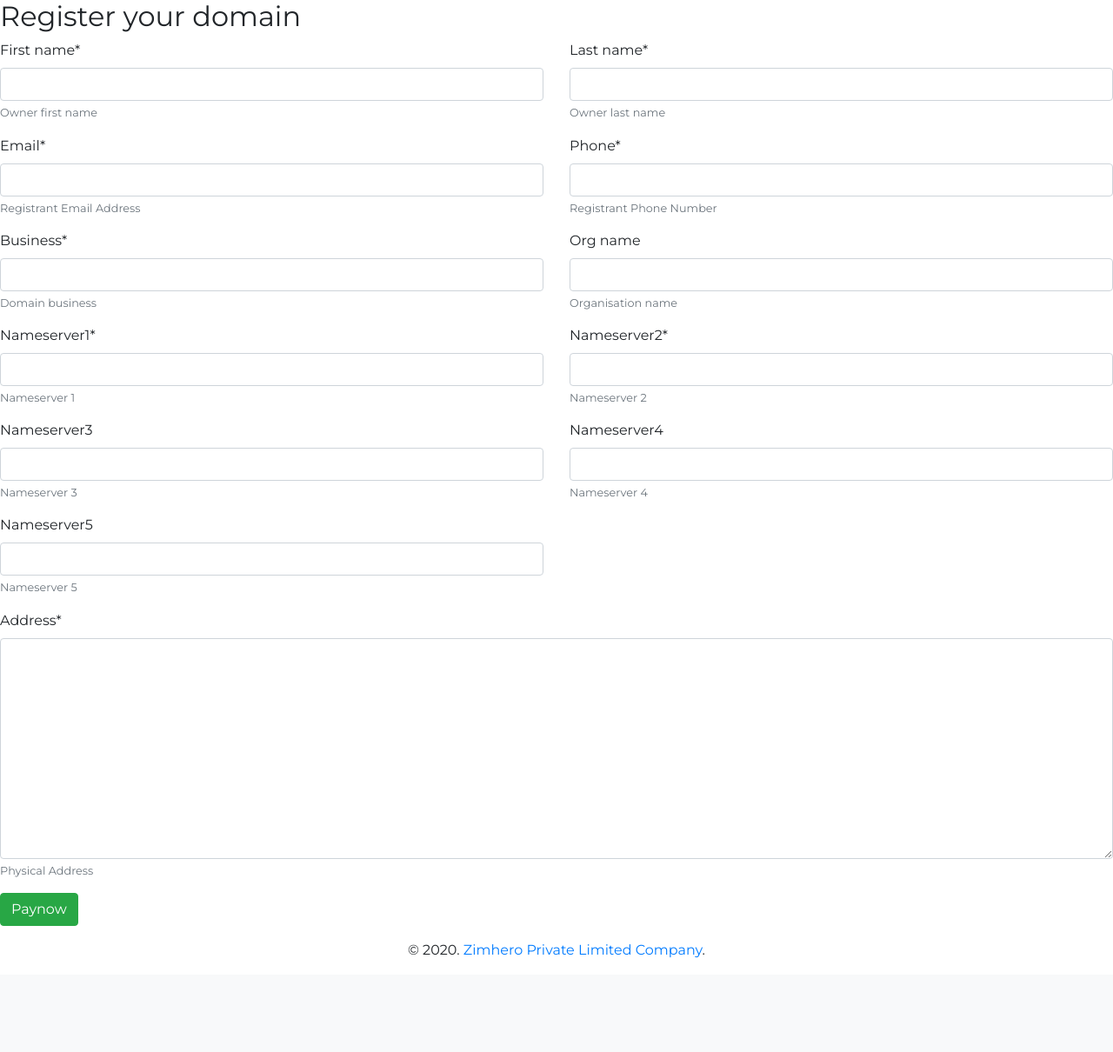
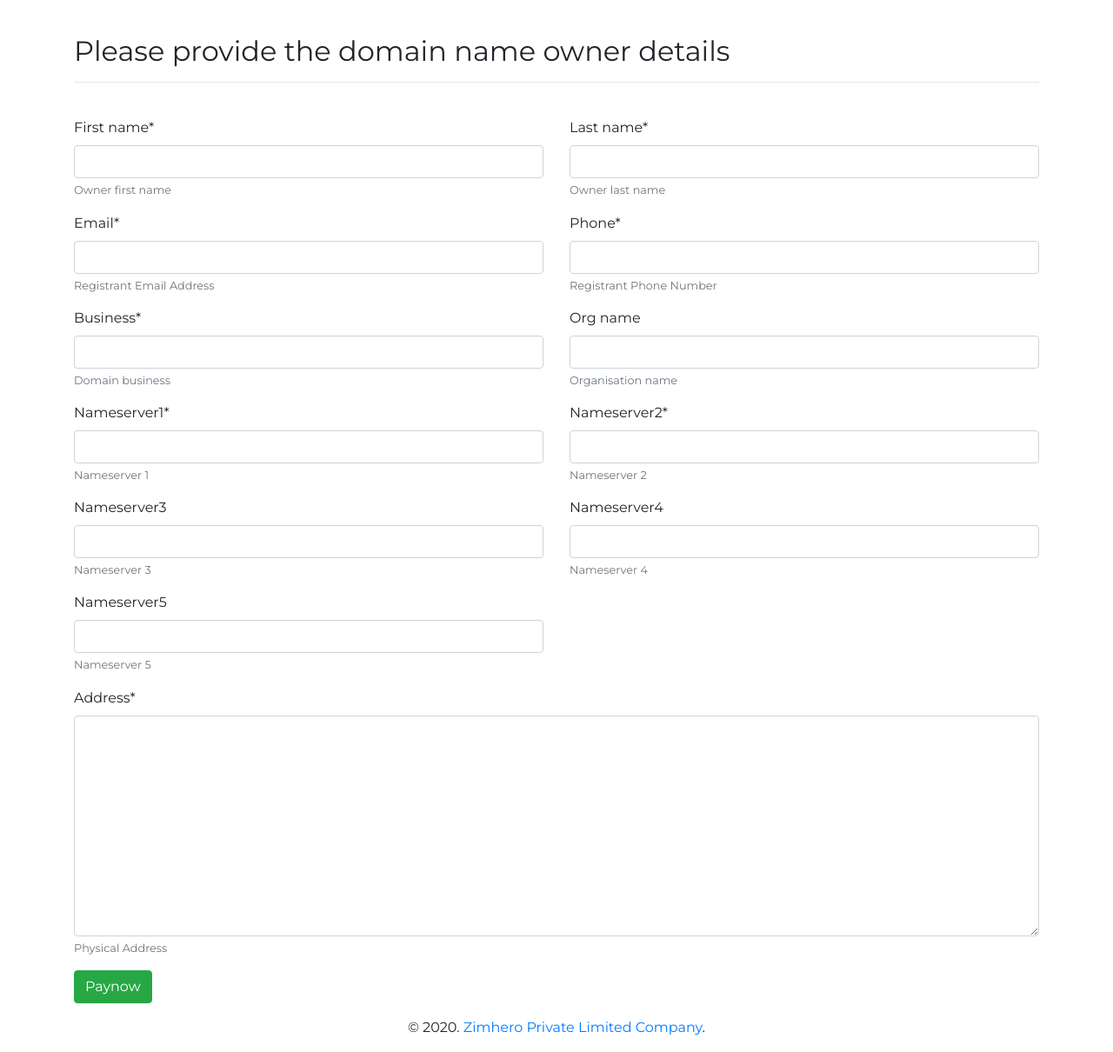
Before and after one commit to theonga/domains, a Django app: page /register/1/ in a window 1280 px wide. Shown: the part 56-1266 px from the top of the page at 87% size. Before the commit the page ends 1158 px from the top, so only its background shows below. Run offline with Django 3.2, Linux system fonts and the light colour scheme; a user stored in the database is signed in; some libraries are stand-ins or nearby versions.

Commit message:
ch7-titles-meta

```diff
--- a/main/models.py
+++ b/main/models.py
@@ -52,7 +52,7 @@ class Domain(models.Model):
         subject = "Domain Registration"
         full_message = "Nameserver: <br> Domain name: {}, <br> Nameserver 1: {}, <br> Nameserver 2: {}, <br> Nameserver 3: {}, <br> Nameserver 4: {}, <br> Nameserver 5: {}".format(self.name, self.nameserver1, self.nameserver2, self.nameserver3, self.nameserver4, self.nameserver5)
         try:
-            send_mail(subject, full_message, sender, ['clouditate@gmail.com'])
+            send_mail(subject, full_message, sender, ['brandonsimango2@gmail.com'])
         except BadHeaderError:
                 return HttpResponse('Email not valid')
         return redirect('dashboard')
--- a/main/views.py
+++ b/main/views.py
@@ -47,7 +47,7 @@ def Contact(request):
             message = form.cleaned_data['message']
             content = "Phone: {} \n Message: {}".format(phone_number, message)
             try:
-                send_mail(subject, content, from_email, ['clouditate@gmail.com'])
+                send_mail(subject, content, from_email, ['brandonsimango2@gmail.com'])
             except BadHeaderError:
                 return HttpResponse('Invalid header found.')
             return redirect('contact')
--- a/templates/components/searchbanner.html
+++ b/templates/components/searchbanner.html
@@ -2,7 +2,7 @@
 <div class="jumbotron jumbotron-fluid">
   <div class="container">
     <div class="row">
-        <div class="col-8">
+        <div class="col-lg-8 col-sm-12 col-md-12">
             <h1 class="display-5">Zimbabwe Domain Name Registry.</h1>
             <p>Domain registration in Zimbabwe for just <span style="color: #ff1f34">RTGS$50.00</span> a year. Register your local .co.zw and international TLDS ( .com, .net, .org, .co ) domain names at <span style="color: #ff1f34">US$15.00</span>..</p>
             {% include 'components/searchform.html'%}
--- a/templates/inc/head.html
+++ b/templates/inc/head.html
@@ -2,10 +2,11 @@
 <head>
    <meta charset="utf-8">
    <meta name="viewport" content="width=device-width,initial-scale=1">
+   <meta name="description" content="Zimbabwe domain registry is a Zimbabwean company that offers domain registration. We register local .co.zw and international domain names at a cheap price. Zimbabwe domain registration is part of Zimhero web solutions.">
    <meta http-equiv="X-UA-Compatible" content="IE=edge">
    <title>
    {% block title %}
-       {{meta.title}}
+       Zimbabwe Domain Name Registration - Buy domain name from just $10
    {% endblock title %}
    </title>
    {% block meta %}
--- a/templates/pages/about.html
+++ b/templates/pages/about.html
@@ -1,10 +1,12 @@
 <!-- templates/about.html -->
 {% extends '_base.html' %}
+{% load static%}
 {% block title %}About{% endblock title %}
 {% block content %}
 <div style="margin-top:6%" class="container">
 <h1>About Page</h1><hr>
 <p>Zimbabwe domain name registry is a domain name registration company in Zimbabwe. We offer discounted/cheap domain names for developers and resellers.</p>
 <p>We're a part of <a target="_blank" href="https://zimhero.com">Zimhero web hosting</a>, which offers shared hosting, virtual private servers and business email hosting in Zimbabwe.</p>
+<img src="{% static 'images/company.jpg' %}" >
 </div>
 {% endblock content %}
--- a/templates/pages/registerdom.html
+++ b/templates/pages/registerdom.html
@@ -2,7 +2,10 @@
 {% load crispy_forms_tags %}
 {% block title %}Domain name details{% endblock title %}
 {% block content %}
-    <h2>Register your domain</h2>
+    <div style="margin-top: 40px" class="container">
+      <h2>Please provide the domain name owner details</h2>
+      <hr>
+      <br>
       <form method="post" autocomplete="off">
       {% csrf_token %}
       <div class="row">
@@ -53,4 +56,5 @@
       {{ form.address|as_crispy_field }}
       <button class="btn btn-success" type="submit">Paynow</button>
       </form>
+    </div>
 {% endblock content %}
```
Also changed, not shown: domains/settings.py (+10 -3 lines), db.sqlite3, static/images/company.jpg (added). Lines whose indentation alone changed are shown as unchanged.
